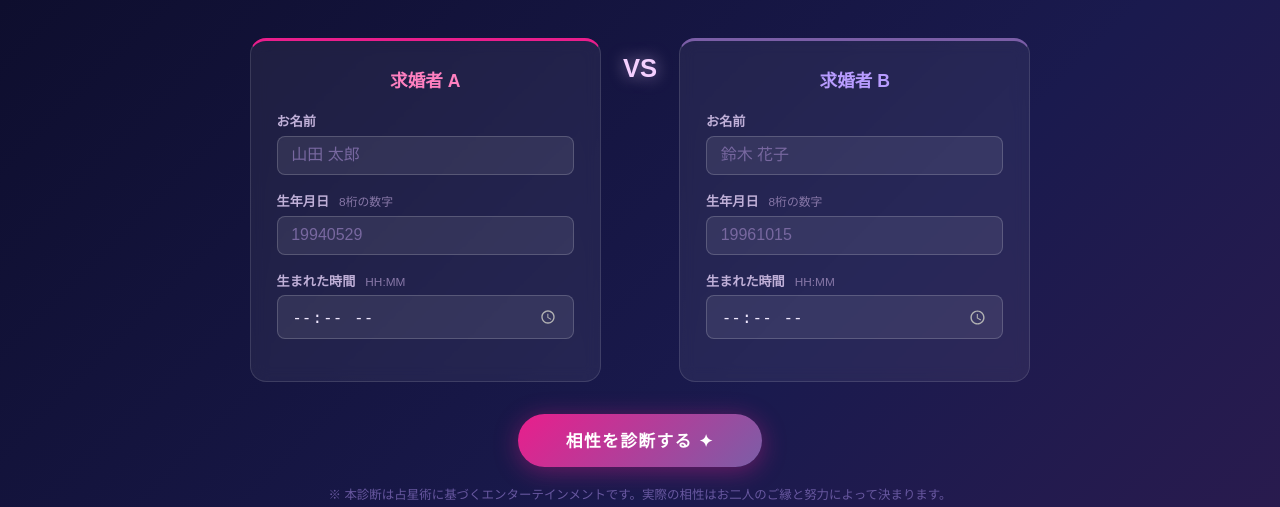
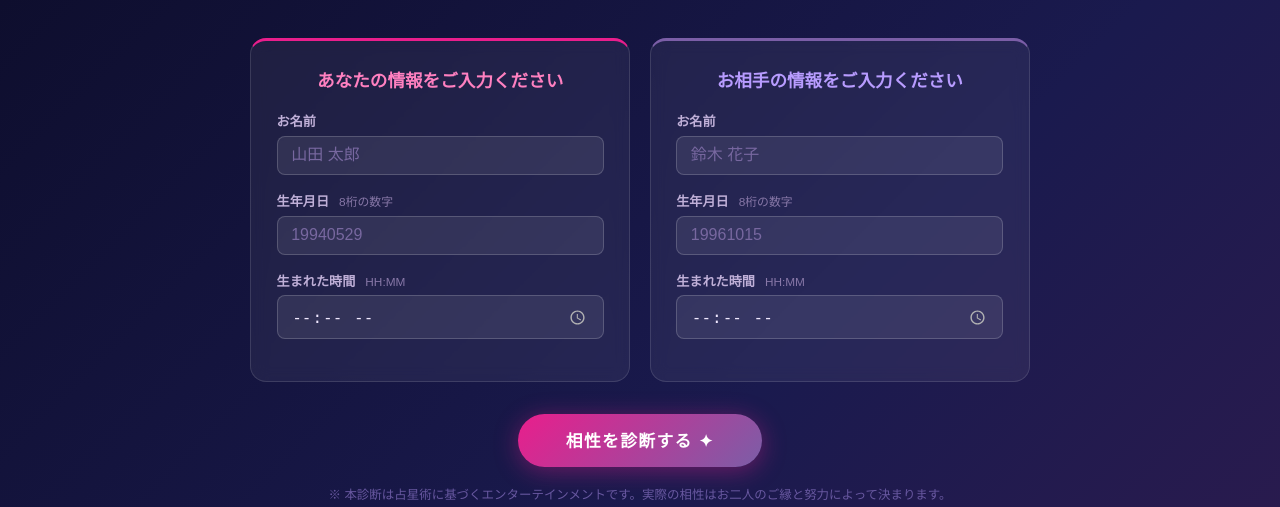
Before and after one commit to skwsk0529/matchmaking, a Flask app: page / in a window 1280 px wide. Shown: the part 100-607 px from the top of the page. Run offline with Flask 3, Linux system fonts and the light colour scheme.

Commit message:
入力フォームのラベルとVS削除

```diff
--- a/templates/index.html
+++ b/templates/index.html
@@ -26,7 +26,7 @@
 
         <!-- 求婚者 A -->
         <div class="person-card card-a">
-          <h2>求婚者 A</h2>
+          <h2>あなたの情報をご入力ください</h2>
           <div class="field">
             <label>お名前</label>
             <input type="text" name="name_a" placeholder="山田 太郎"
@@ -45,11 +45,9 @@
           </div>
         </div>
 
-        <div class="vs-divider">VS</div>
-
         <!-- 求婚者 B -->
         <div class="person-card card-b">
-          <h2>求婚者 B</h2>
+          <h2>お相手の情報をご入力ください</h2>
           <div class="field">
             <label>お名前</label>
             <input type="text" name="name_b" placeholder="鈴木 花子"
```
